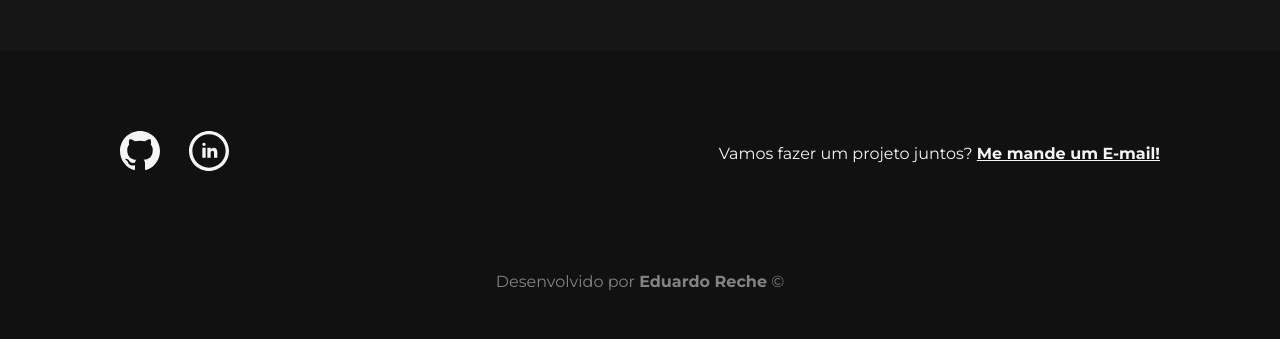
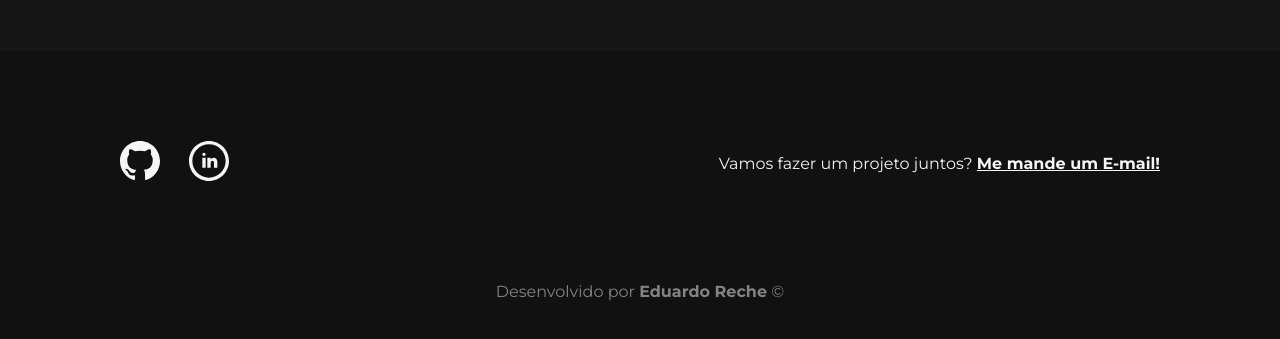
Before and after one commit to RecheEduardo/cursoJS-portfolio, a plain HTML site: page index.html in a window 1280 px wide. Shown: the part 5511-5850 px from the top of the page. Drawn offline with nearby package versions, Linux system fonts and the light colour scheme; a web font is replaced by a local one.

Commit message:
Update style.css

```diff
--- a/style.css
+++ b/style.css
@@ -157,7 +157,7 @@ body{
 
 .footer{
     padding-inline: 120px;
-    padding-block: 80px;
+    margin-block: 90px;
     display: flex;
     flex-direction: column;
     justify-content: space-between;
```
